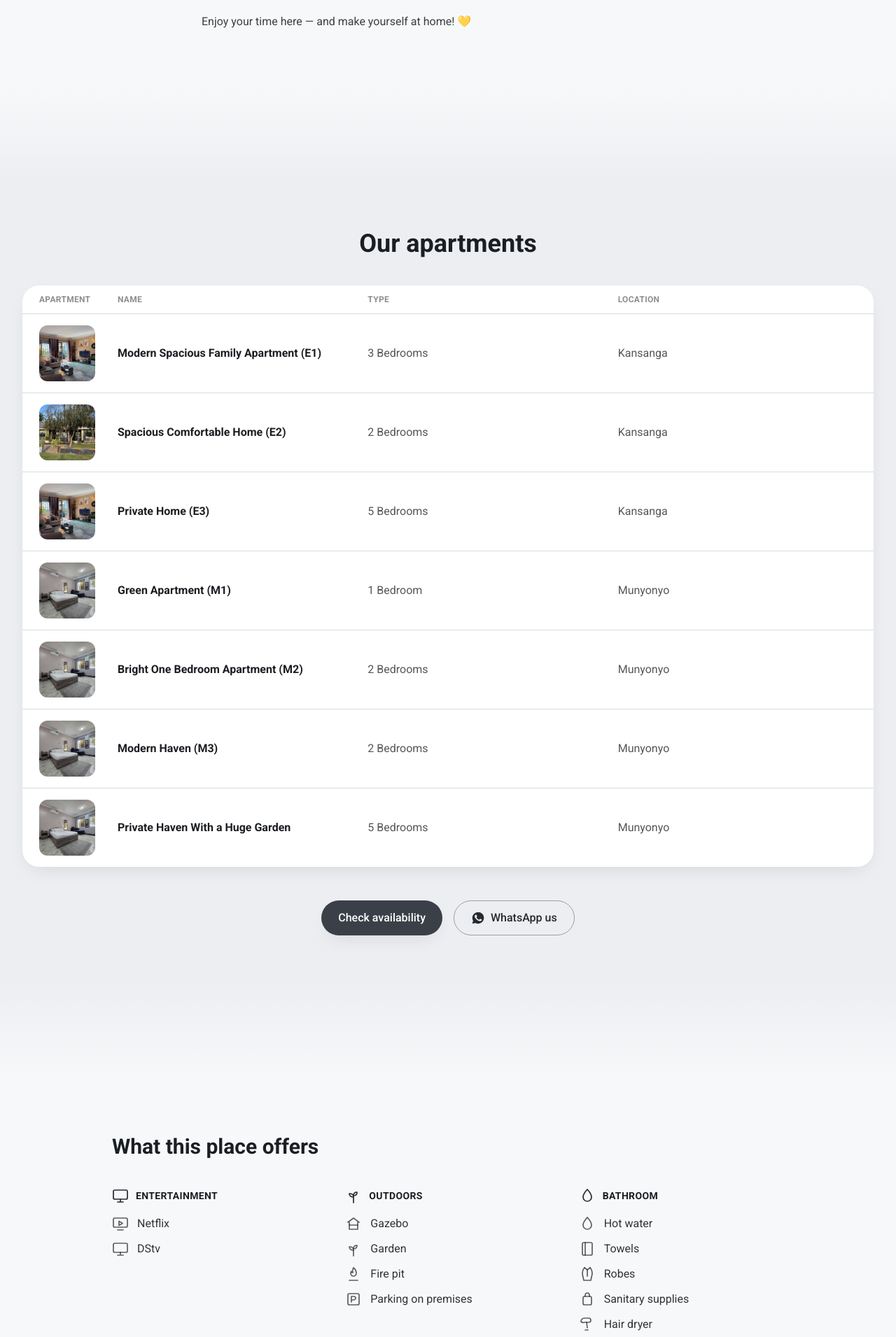
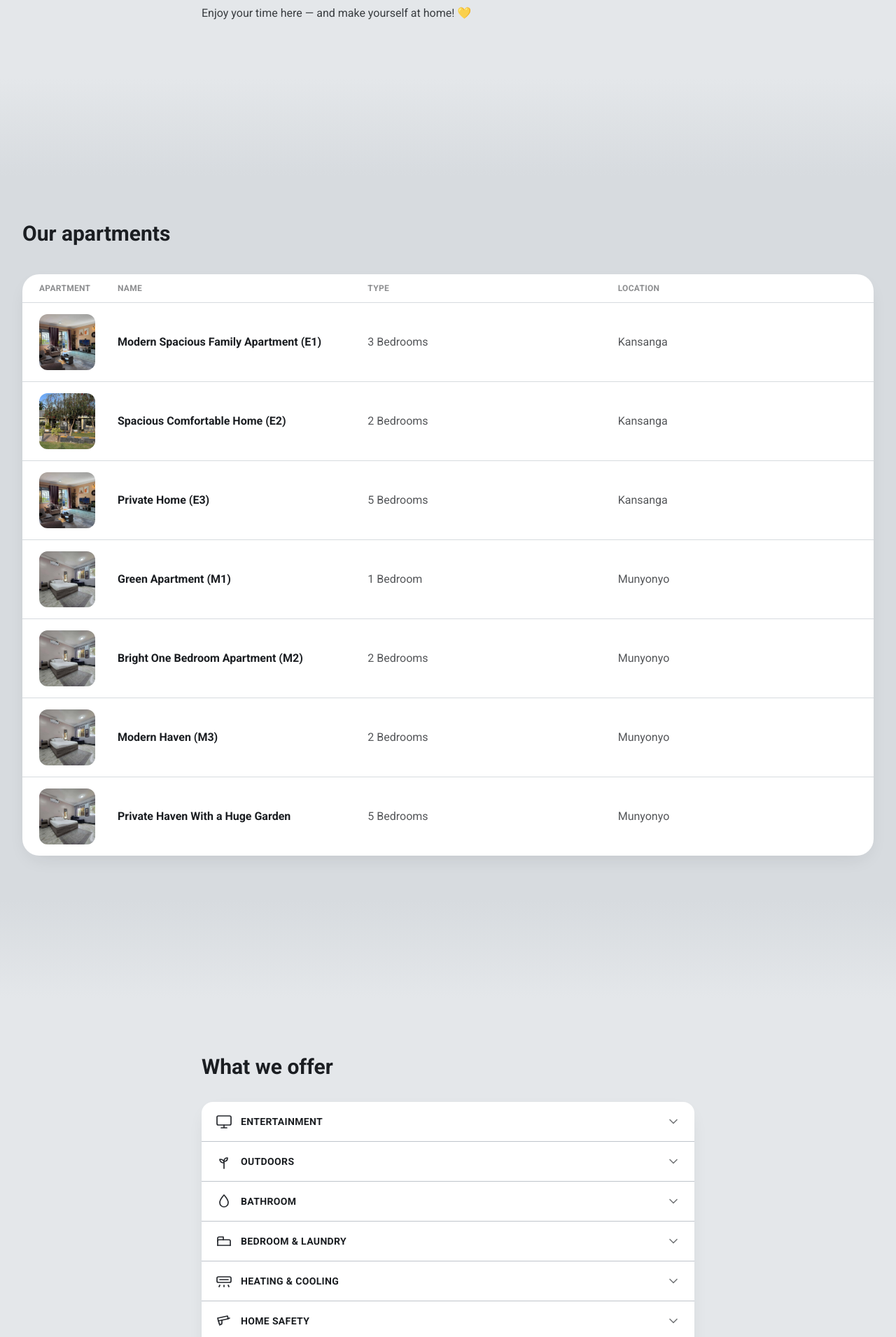
Before and after one commit to Ssali-Remy/ssali-remy.github, a React (Vite) app: page / in a window 1280 px wide. Shown: the part 789-2700 px from the top of the page at 70% size. Built offline with nearby package versions, Linux system fonts and the light colour scheme.

Commit message:
feat: granite/carbon theme; hamburger nav; uniform lighter headings; left-aligned host/apartments/booknow; amenities accordion (What we offer); de-numbered house guide; guest-gated left-aligned feedback; lightbox photos; google-linked nearby+socials; support email; precise maps; trims

```diff
--- a/src/pages/Home.jsx
+++ b/src/pages/Home.jsx
@@ -94,24 +94,25 @@ export default function Home() {
   const [mosaicRef,  mosaicInView]  = useInView();
   const [amenRef,    amenInView]    = useInView();
   const [rulesRef,   rulesInView]   = useInView();
+  const [openAmenity, setOpenAmenity] = useState(null);
   const [reviewRef,  reviewInView]  = useInView();
   const [partRef,    partInView]    = useInView();
 
   return (
     <>
       {/* Hero — rotating exterior / compound shots */}
-      <div style={{ backgroundColor: "#F7F8FA" }} className="pt-10">
+      <div style={{ backgroundColor: "#E4E7EA" }} className="pt-10">
         <SlimCarousel images={heroBackgrounds} />
       </div>
 
       {/* Welcome statement — Meet your host */}
-      <section style={{ backgroundColor: "#F7F8FA" }} className="py-20">
-        <div ref={welcomeRef} className="container-x max-w-3xl mx-auto text-left">
-          <h1 className={`text-4xl sm:text-5xl font-bold text-brand-ink leading-tight reveal-up stagger-1${welcomeInView ? " in-view" : ""}`}>
+      <section style={{ backgroundColor: "#E4E7EA" }} className="py-20">
+        <div ref={welcomeRef} className="container-x max-w-3xl text-left">
+          <h1 className={`text-2xl sm:text-3xl font-semibold text-brand-ink leading-tight reveal-up stagger-1${welcomeInView ? " in-view" : ""}`}>
             Meet your host
           </h1>
           <p className={`mt-8 text-lg text-brand-ink/85 leading-relaxed reveal-up stagger-2${welcomeInView ? " in-view" : ""}`}>
-            Hi there and welcome to Elyon Nest!
+            Welcome to Elyon Nest!
           </p>
           <p className={`mt-4 text-brand-ink/75 leading-relaxed reveal-up stagger-3${welcomeInView ? " in-view" : ""}`}>
             It is a pleasure and privilege to be your host, at Elyon Nest, we
@@ -130,12 +131,12 @@ export default function Home() {
         </div>
       </section>
 
-      <SectionFade from="#F7F8FA" to="#ECEEF1" />
+      <SectionFade from="#E4E7EA" to="#D7DBDF" />
 
       {/* Apartments list */}
-      <section style={{ backgroundColor: "#ECEEF1" }} className="py-16">
+      <section style={{ backgroundColor: "#D7DBDF" }} className="py-16">
         <div ref={mosaicRef} className="container-x">
-          <h2 className={`text-3xl sm:text-4xl font-bold text-brand-ink leading-tight text-center max-w-3xl mx-auto reveal-up stagger-1${mosaicInView ? " in-view" : ""}`}>
+          <h2 className={`text-2xl sm:text-3xl font-semibold text-brand-ink leading-tight reveal-up stagger-1${mosaicInView ? " in-view" : ""}`}>
             Our apartments
           </h2>
         </div>
@@ -174,88 +175,85 @@ export default function Home() {
           </div>
         </div>
 
-        <div className={`container-x mt-12 flex justify-center gap-4 flex-wrap reveal-up stagger-6${mosaicInView ? " in-view" : ""}`}>
-          <Link to="/booking" className="btn-primary">
-            Check availability
-          </Link>
-          <a
-            href={`https://wa.me/${site.contact.whatsappE164}`}
-            target="_blank"
-            rel="noreferrer"
-            className="btn-ghost inline-flex items-center gap-2"
-          >
-            <svg viewBox="0 0 24 24" className="h-5 w-5" fill="currentColor">
-              <path d="M12.04 2C6.58 2 2.13 6.45 2.13 11.91c0 1.75.46 3.46 1.32 4.97L2 22l5.25-1.38a9.9 9.9 0 004.79 1.22h.01c5.46 0 9.91-4.45 9.91-9.91 0-2.65-1.03-5.14-2.9-7.01A9.82 9.82 0 0012.04 2zm5.78 14.06c-.24.68-1.4 1.3-1.97 1.38-.5.07-1.13.1-1.83-.12-.42-.13-.96-.31-1.66-.61-2.92-1.26-4.83-4.2-4.97-4.4-.15-.2-1.19-1.59-1.19-3.03 0-1.43.75-2.13 1.02-2.43.27-.3.6-.37.8-.37.2 0 .4 0 .58.01.19.01.44-.07.69.52.24.6.83 2.07.9 2.22.07.15.12.32.02.52-.1.2-.15.32-.3.5-.15.18-.32.4-.45.53-.15.15-.31.31-.13.61.18.3.8 1.31 1.72 2.13 1.18 1.05 2.18 1.38 2.48 1.53.3.15.48.13.66-.08.18-.2.76-.89.97-1.2.2-.3.4-.25.68-.15.27.1 1.74.82 2.03.97.3.15.5.22.58.35.07.13.07.77-.17 1.45z" />
-            </svg>
-            WhatsApp us
-          </a>
-        </div>
       </section>
 
-      <SectionFade from="#ECEEF1" to="#F7F8FA" />
+      <SectionFade from="#D7DBDF" to="#E4E7EA" />
 
-      {/* Amenities — grouped by category, each item with an icon */}
-      <section style={{ backgroundColor: "#F7F8FA" }} className="py-20">
-        <div ref={amenRef} className="container-x max-w-5xl">
-          <h2 className={`text-2xl sm:text-3xl font-bold text-brand-ink mb-10 reveal-up stagger-1${amenInView ? " in-view" : ""}`}>
-            What this place offers
+      {/* What we offer — accordion of amenity categories */}
+      <section style={{ backgroundColor: "#E4E7EA" }} className="py-20">
+        <div ref={amenRef} className="container-x max-w-3xl">
+          <h2 className={`text-2xl sm:text-3xl font-semibold text-brand-ink mb-8 reveal-up stagger-1${amenInView ? " in-view" : ""}`}>
+            What we offer
           </h2>
-          <div className="grid gap-x-10 gap-y-10 sm:grid-cols-2 lg:grid-cols-3">
-            {AMENITY_GROUPS.map((group, gi) => (
-              <div
-                key={group.category}
-                className={`reveal-up stagger-${Math.min(gi + 1, 6)}${amenInView ? " in-view" : ""}`}
+          <ul className={`divide-y divide-brand-sand rounded-2xl bg-white shadow-soft overflow-hidden reveal-up stagger-2${amenInView ? " in-view" : ""}`}>
+            {AMENITY_GROUPS.map((group) => {
+              const isOpen = openAmenity === group.category;
+              return (
+                <li key={group.category}>
+                  <button
+                    type="button"
+                    aria-expanded={isOpen}
+                    onClick={() =>
+                      setOpenAmenity(isOpen ? null : group.category)
+                    }
+                    className="flex w-full items-center gap-3 px-5 py-4 text-left transition hover:bg-brand-beige/40"
                   >
-                <div className="flex items-center gap-2.5 mb-4">
                     <span className="text-brand-maroon shrink-0">{group.categoryIcon}</span>
-                  <h3 className="text-sm font-bold uppercase tracking-wide text-brand-ink">
+                    <span className="flex-1 font-semibold uppercase tracking-wide text-brand-ink text-sm">
                       {group.category}
-                  </h3>
-                </div>
-                <ul className="space-y-3">
+                    </span>
+                    <svg
+                      viewBox="0 0 24 24"
+                      className={`h-5 w-5 text-brand-ink/60 shrink-0 transition-transform ${isOpen ? "rotate-180" : ""}`}
+                      fill="none"
+                      stroke="currentColor"
+                      strokeWidth="2"
+                    >
+                      <path d="M6 9l6 6 6-6" strokeLinecap="round" strokeLinejoin="round" />
+                    </svg>
+                  </button>
+                  {isOpen && (
+                    <ul className="px-5 pb-5 pt-1 space-y-3">
                       {group.items.map((item) => (
-                    <li key={item.label} className="flex items-center gap-3">
-                      <span className="text-brand-ink/70 shrink-0">{item.icon}</span>
+                        <li key={item.label} className="flex items-center gap-3 pl-9">
+                          <span className="text-brand-ink/60 shrink-0">{item.icon}</span>
                           <span className="text-brand-ink/90">{item.label}</span>
                         </li>
                       ))}
                     </ul>
-              </div>
-            ))}
-          </div>
+                  )}
+                </li>
+              );
+            })}
+          </ul>
         </div>
       </section>
 
-      <SectionFade from="#F7F8FA" to="#ECEEF1" />
+      <SectionFade from="#E4E7EA" to="#D7DBDF" />
 
       {/* House guide + arrival times */}
-      <section style={{ backgroundColor: "#ECEEF1" }} className="py-16">
+      <section style={{ backgroundColor: "#D7DBDF" }} className="py-16">
         <div ref={rulesRef} className="container-x">
-          <h2 className={`text-2xl sm:text-3xl font-bold text-brand-ink mb-4 reveal-up stagger-1${rulesInView ? " in-view" : ""}`}>
+          <h2 className={`text-2xl sm:text-3xl font-semibold text-brand-ink mb-4 reveal-up stagger-1${rulesInView ? " in-view" : ""}`}>
             House guide
           </h2>
           <p className={`text-brand-ink/70 mb-6 max-w-2xl reveal-up stagger-2${rulesInView ? " in-view" : ""}`}>
             We're so happy to host you! To ensure a comfortable stay for
             everyone, please keep these simple guidelines in mind:
           </p>
-          <ol className="grid gap-4 sm:grid-cols-2 list-none">
+          <ul className="grid gap-4 sm:grid-cols-2 list-none">
             {HOUSE_GUIDE.map(([title, desc], i) => (
               <li
                 key={title}
-                className={`card p-5 flex gap-4 reveal-up stagger-${Math.min(i + 1, 6)}${rulesInView ? " in-view" : ""}`}
+                className={`card p-5 reveal-up stagger-${Math.min(i + 1, 6)}${rulesInView ? " in-view" : ""}`}
               >
-                <span className="font-display text-3xl text-brand-maroon shrink-0 leading-none">
-                  {i + 1}
-                </span>
-                <div>
                 <p className="font-semibold text-brand-ink">{title}</p>
                 <p className="mt-1 text-sm text-brand-ink/65 leading-relaxed">{desc}</p>
-                </div>
               </li>
             ))}
-          </ol>
+          </ul>
 
-          <h2 className={`mt-14 text-2xl sm:text-3xl font-bold text-brand-ink mb-4 reveal-up stagger-6${rulesInView ? " in-view" : ""}`}>
+          <h2 className={`mt-14 text-2xl sm:text-3xl font-semibold text-brand-ink mb-4 reveal-up stagger-6${rulesInView ? " in-view" : ""}`}>
             Arrival
           </h2>
           <div className={`grid gap-5 sm:grid-cols-2 max-w-xl reveal-up stagger-6${rulesInView ? " in-view" : ""}`}>
@@ -275,12 +273,12 @@ export default function Home() {
         </div>
       </section>
 
-      <SectionFade from="#ECEEF1" to="#F7F8FA" />
+      <SectionFade from="#D7DBDF" to="#E4E7EA" />
 
       {/* Feedback & reviews */}
-      <section style={{ backgroundColor: "#F7F8FA" }} className="py-20">
+      <section style={{ backgroundColor: "#E4E7EA" }} className="py-20">
         <div ref={reviewRef} className="container-x max-w-3xl">
-          <h2 className={`text-2xl sm:text-3xl font-bold text-brand-ink mb-2 reveal-up stagger-1${reviewInView ? " in-view" : ""}`}>
+          <h2 className={`text-2xl sm:text-3xl font-semibold text-brand-ink mb-2 reveal-up stagger-1${reviewInView ? " in-view" : ""}`}>
             Feedback & reviews
           </h2>
           <p className={`text-brand-ink/70 mb-8 reveal-up stagger-2${reviewInView ? " in-view" : ""}`}>
@@ -292,10 +290,10 @@ export default function Home() {
         </div>
       </section>
 
-      <SectionFade from="#F7F8FA" to="#ECEEF1" />
+      <SectionFade from="#E4E7EA" to="#D7DBDF" />
 
       {/* Partners */}
-      <section style={{ backgroundColor: "#ECEEF1" }} className="py-16">
+      <section style={{ backgroundColor: "#D7DBDF" }} className="py-16">
         <div ref={partRef} />
         <div className={`container-x reveal-up stagger-2${partInView ? " in-view" : ""}`}>
           <Partners />
```
Lines whose indentation alone changed are shown as unchanged.
